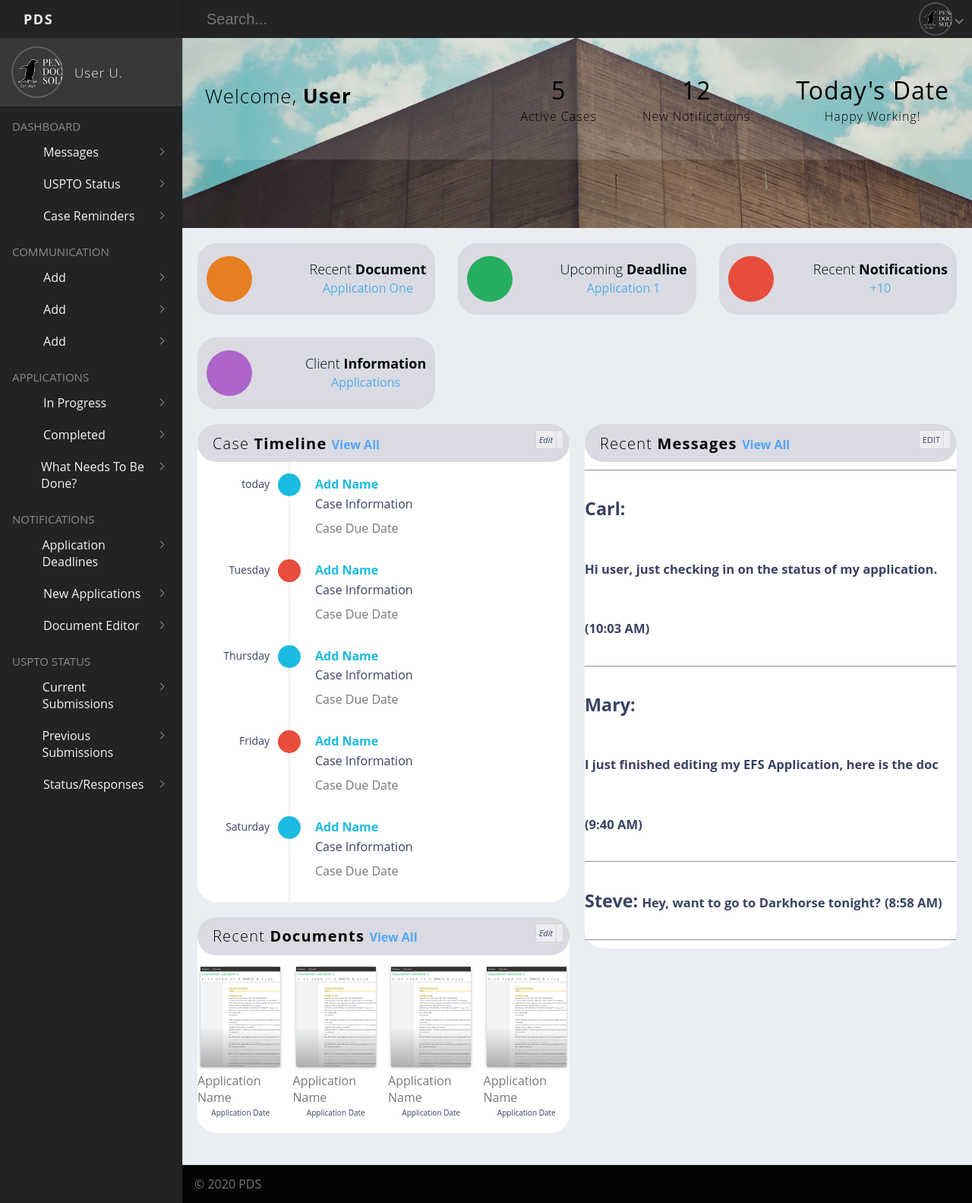
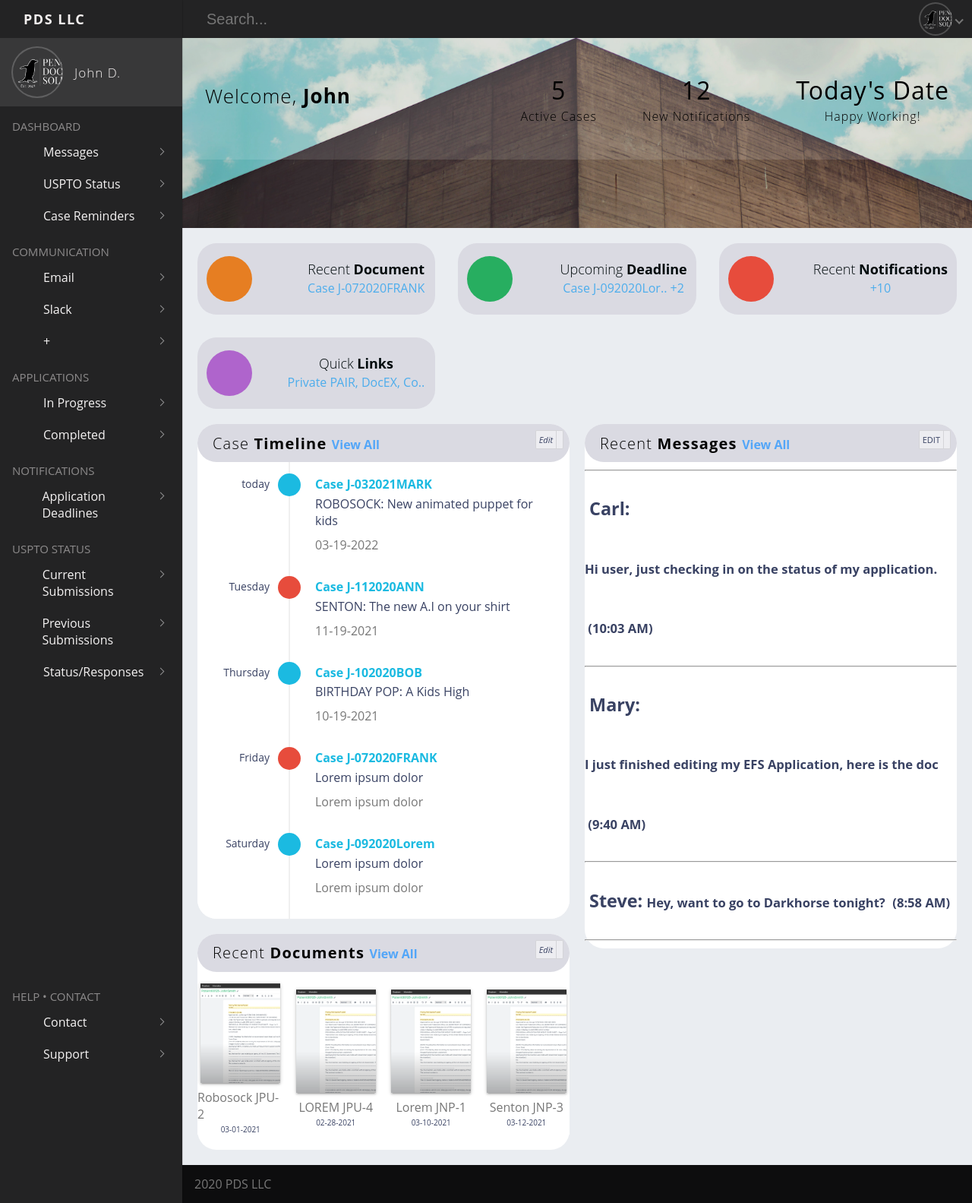
Before and after one commit to thebmw37/capstoneProject, a PHP site: page /md.html in a window 1280 px wide. Shown: the whole page at 76% size. Run offline with PHP 8.4, Linux system fonts and the light colour scheme.

Commit message:
Updated MD

```diff
--- a/md.html
+++ b/md.html
@@ -27,7 +27,7 @@
                 </li> -->
                 <li class="dropdown__list-item">
                   <span class="dropdown__icon"><i class="fas fa-sign-out-alt"></i></span>
-                  <a href="https://penguindocketing.webflow.io/"><span class="dropdown__title">log out</span></a>
+                  <a href="https://www.penguindocketing.com"><span class="dropdown__title">log out</span></a>
                 </li>
               </ul>
             </div>
@@ -37,12 +37,12 @@
         <aside class="sidenav">
           <div class="sidenav__brand">
             <i class="fas fa-feather-alt sidenav__brand-icon"></i>
-            <a class="sidenav__brand-link" href="https://penguindocketing.webflow.io/">PDS<span class="text-light"></span></a>
+            <a class="sidenav__brand-link" href="https://www.penguindocketing.com">PDS LLC<span class="text-light"></span></a>
             <i class="fas fa-times sidenav__brand-close"></i>
           </div>
           <div class="sidenav__profile">
             <div class="sidenav__profile-avatar"></div>
-            <div class="sidenav__profile-title text-light">User U.</div>
+            <div class="sidenav__profile-title text-light">John D.</div>
           </div>
           <div class="row row--align-v-center row--align-h-center">
             <ul class="navList">
@@ -64,9 +64,9 @@
                   <span class="navList__subheading-title">USPTO Status</span>
                 </div>
                 <ul class="subList subList--hidden">
-                  <li class="subList__item">Processing</li>
+                  <li class="subList__item">Active</li>
                   <li class="subList__item">Completed</li>
-                  <li class="subList__item">Received</li>
+                  <!-- <li class="subList__item">Received</li> -->
                 </ul>
               </li>
               <li>
@@ -74,45 +74,45 @@
                   <span class="navList__subheading-icon"><i class="far fa-angry"></i></span>
                   <span class="navList__subheading-title">Case Reminders</span>
                 </div>
-                <ul class="subList subList--hidden">
+                <!-- <ul class="subList subList--hidden">
                   <li class="subList__item">Applications Started</li>
                   <li class="subList__item">Applications Done</li>
-                </ul>
+                </ul> -->
               </li>
 
               <li class="navList__heading">Communication<i class="far fa-envelope"></i></li>
               <li>
                 <div class="navList__subheading row row--align-v-center">
                   <span class="navList__subheading-icon"><i class="fas fa-envelope"></i></span>
-                  <span class="navList__subheading-title">Add</span>
+                  <span class="navList__subheading-title">Email</span>
                 </div>
                 <ul class="subList subList--hidden">
-                  <li class="subList__item">Add</li>
-                  <li class="subList__item">Add</li>
-                  <li class="subList__item">Add</li>
+                  <li class="subList__item" style="font-size: 15px;">accountOne@gmail.com</li>
+                  <li class="subList__item" style="font-size: 15px;">accountTwo@gmail.com</li>
+                  <!-- <li class="subList__item">Add</li> -->
                 </ul>
               </li>
               <li>
                 <div class="navList__subheading row row--align-v-center">
                   <span class="navList__subheading-icon"><i class="fas fa-eye"></i></span>
-                  <span class="navList__subheading-title">Add</span>
+                  <span class="navList__subheading-title">Slack</span>
                 </div>
-                <ul class="subList subList--hidden">
+                <!-- <ul class="subList subList--hidden">
                   <li class="subList__item">Add</li>
                   <li class="subList__item">Add</li>
                   <li class="subList__item">Add</li>
-                </ul>
+                </ul> -->
               </li>
                <li>
                 <div class="navList__subheading row row--align-v-center">
                   <span class="navList__subheading-icon"><i class="fas fa-book-open"></i></span>
-                  <span class="navList__subheading-title">Add</span>
+                  <span class="navList__subheading-title">&#43;</span>
                 </div>
-                <ul class="subList subList--hidden">
+                <!-- <ul class="subList subList--hidden">
                   <li class="subList__item">Add</li>
                   <li class="subList__item">Add</li>
                   <li class="subList__item">Add</li>
-                </ul>
+                </ul> -->
               </li>
 
               <li class="navList__heading">Applications<i class="far fa-image"></i></li>
@@ -121,23 +121,23 @@
                   <span class="navList__subheading-icon"><i class="fas fa-mountain"></i></span>
                   <span class="navList__subheading-title">In Progress</span>
                 </div>
-                <ul class="subList subList--hidden">
+                <!-- <ul class="subList subList--hidden">
                   <li class="subList__item">App 1</li>
                   <li class="subList__item">App 2</li>
-                </ul>
+                </ul> -->
               </li>
               <li>
                 <div class="navList__subheading row row--align-v-center">
                   <span class="navList__subheading-icon"><i class="fas fa-wine-glass-alt"></i></span>
                   <span class="navList__subheading-title">Completed</span>
                 </div>
-                <ul class="subList subList--hidden">
+                <!-- <ul class="subList subList--hidden">
                   <li class="subList__item">View Full list</li>
                   <li class="subList__item">Add/Delete</li>
                   <li class="subList__item">Add/Delete</li>
-                </ul>
+                </ul> -->
               </li>
-              <li>
+              <!-- <li>
                 <div class="navList__subheading row row--align-v-center">
                   <span class="navList__subheading-icon"><i class="fas fa-graduation-cap"></i></span>
                   <span class="navList__subheading-title">What needs to be done?</span>
@@ -148,7 +148,7 @@
                   <li class="subList__item">Add/Delete</li>
                   <li class="subList__item">Add/Delete</li>
                 </ul>
-              </li>
+              </li> -->
 
               <li class="navList__heading">Notifications<i class="fas fa-chart-bar"></i></li>
               <li>
@@ -156,14 +156,14 @@
                   <span class="navList__subheading-icon"><i class="fas fa-credit-card"></i></span>
                   <span class="navList__subheading-title">Application Deadlines</span>
                 </div>
-                <ul class="subList subList--hidden">
+                <!-- <ul class="subList subList--hidden">
                   <li class="subList__item">Add/Delete</li>
                   <li class="subList__item">Add/Delete</li>
                   <li class="subList__item">Add/Delete</li>
                   <li class="subList__item">Add/Delete</li>
-                </ul>
+                </ul> -->
               </li>
-              <li>
+              <!-- <li>
                 <div class="navList__subheading row row--align-v-center">
                   <span class="navList__subheading-icon"><i class="fas fa-phone"></i></span>
                   <span class="navList__subheading-title">New Applications</span>
@@ -174,8 +174,8 @@
                   <li class="subList__item">Add/Delete</li>
                   <li class="subList__item">Add/Delete</li>
                 </ul>
-              </li>
-              <li>
+              </li> -->
+              <!-- <li>
                 <div class="navList__subheading row row--align-v-center">
                   <span class="navList__subheading-icon"><i class="fas fa-plane"></i></span>
                   <span class="navList__subheading-title">Document Editor</span>
@@ -186,7 +186,7 @@
                   <li class="subList__item">Edit Document</li>
                   <li class="subList__item">Add/Delete</li>
                 </ul>
-              </li>
+              </li> -->
 
               <li class="navList__heading">USPTO Status<i class="fas fa-calendar-alt"></i></li>
               <li>
@@ -194,35 +194,80 @@
                   <span class="navList__subheading-icon"><i class="fas fa-wine-glass-alt"></i></span>
                   <span class="navList__subheading-title">Current Submissions</span>
                 </div>
-                <ul class="subList subList--hidden">
+                <!-- <ul class="subList subList--hidden">
                   <li class="subList__item">Add/Delete</li>
                   <li class="subList__item">Add/Delete</li>
                   <li class="subList__item">Add/Delete</li>
-                </ul>
+                </ul> -->
               </li>
               <li>
                 <div class="navList__subheading row row--align-v-center">
                   <span class="navList__subheading-icon"><i class="fas fa-school"></i></span>
                   <span class="navList__subheading-title">Previous Submissions</span>
                 </div>
-                <ul class="subList subList--hidden">
+                <!-- <ul class="subList subList--hidden">
                   <li class="subList__item">Add/Delete</li>
                   <li class="subList__item">Add/Delete</li>
                   <li class="subList__item">Add/Delete</li>
-                </ul>
+                </ul> -->
               </li>
               <li>
                   <div class="navList__subheading row row--align-v-center">
                     <span class="navList__subheading-icon"><i class="fas fa-users"></i></span>
                     <span class="navList__subheading-title">Status/Responses</span>
                   </div>
-                    <ul class="subList subList--hidden">
+                  <!-- <ul class="subList subList--hidden">
                     <li class="subList__item">Add/Delete</li>
                     <li class="subList__item">Add/Delete</li>
                     <li class="subList__item">Add/Delete</li>
                     <li class="subList__item">Add/Delete</li>
-                    </ul>
+                  </ul> -->
                 </li>
+                <li class="navList__heading"><i class="fas fa-calendar-alt"></i></li>
+                <li class="navList__heading"><i class="fas fa-calendar-alt"></i></li>
+                <li class="navList__heading"><i class="fas fa-calendar-alt"></i></li>
+                <li class="navList__heading"><i class="fas fa-calendar-alt"></i></li>
+                <li class="navList__heading"><i class="fas fa-calendar-alt"></i></li>
+                <li class="navList__heading"><i class="fas fa-calendar-alt"></i></li>
+                <li class="navList__heading"><i class="fas fa-calendar-alt"></i></li>
+                <li class="navList__heading"><i class="fas fa-calendar-alt"></i></li>
+                <li class="navList__heading"><i class="fas fa-calendar-alt"></i></li>
+                <li class="navList__heading"><i class="fas fa-calendar-alt"></i></li>
+                <li class="navList__heading"><i class="fas fa-calendar-alt"></i></li>
+                <li class="navList__heading"><i class="fas fa-calendar-alt"></i></li>
+                <li class="navList__heading"><i class="fas fa-calendar-alt"></i></li>
+                <li class="navList__heading"><i class="fas fa-calendar-alt"></i></li>
+                <li class="navList__heading"><i class="fas fa-calendar-alt"></i></li>
+                <li class="navList__heading"><i class="fas fa-calendar-alt"></i></li>
+                <li class="navList__heading"><i class="fas fa-calendar-alt"></i></li>
+                <li class="navList__heading"><i class="fas fa-calendar-alt"></i></li>
+                <li class="navList__heading"><i class="fas fa-calendar-alt"></i></li>
+                <li class="navList__heading"><i class="fas fa-calendar-alt"></i></li>
+                <li class="navList__heading">Help • Contact<i class="fas fa-calendar-alt"></i></li>
+                <li>
+                  <div class="navList__subheading row row--align-v-center">
+                    <span class="navList__subheading-icon"><i class="fas fa-wine-glass-alt"></i></span>
+                    <span class="navList__subheading-title">Contact</span>
+                  </div>
+                  <!-- <ul class="subList subList--hidden">
+                    <li class="subList__item">Add/Delete</li>
+                    <li class="subList__item">Add/Delete</li>
+                    <li class="subList__item">Add/Delete</li>
+                  </ul> -->
+                </li>
+                <li>
+                  <div class="navList__subheading row row--align-v-center">
+                    <span class="navList__subheading-icon"><i class="fas fa-school"></i></span>
+                    <span class="navList__subheading-title">Support</span>
+                  </div>
+                  <!-- <ul class="subList subList--hidden">
+                    <li class="subList__item">Add/Delete</li>
+                    <li class="subList__item">Add/Delete</li>
+                    <li class="subList__item">Add/Delete</li>
+                  </ul> -->
+                </li>
+
+
             </ul>
           </div>
         </aside>
@@ -231,7 +276,7 @@
           <div class="main-header">
             <div class="main-header__intro-wrapper">
               <div class="main-header__welcome">
-                <div class="main-header__welcome-title text-light">Welcome, <strong>User</strong></div>
+                <div class="main-header__welcome-title text-light">Welcome, <strong>John</strong></div>
                 <!-- <div class="main-header__welcome-subtitle text-light">How are you today?</div> -->
               </div>
               <div class="quickview">
@@ -266,7 +311,7 @@
               </div>
               <div class="overviewCard-description">
                 <h3 class="overviewCard-title text-light">Recent <strong>Document</strong></h3>
-                <p class="overviewCard-subtitle">Application One</p>
+                <p class="overviewCard-subtitle">Case J-072020FRANK</p>
               </div>
             </div>
             <div class="overviewCard">
@@ -275,7 +320,7 @@
               </div>
               <div class="overviewCard-description">
                 <h3 class="overviewCard-title text-light">Upcoming <strong>Deadline</strong></h3>
-                <p class="overviewCard-subtitle">Application 1</p>
+                <p class="overviewCard-subtitle">Case J-092020Lor.. +2</p>
               </div>
             </div>
             <div class="overviewCard">
@@ -292,8 +337,8 @@
                  <i class="far fa-file-image"></i>
               </div>
               <div class="overviewCard-description">
-                <h3 class="overviewCard-title text-light">Client <strong>Information</strong></h3>
-                <p class="overviewCard-subtitle">Applications</p>
+                <h3 class="overviewCard-title text-light">Quick <strong>Links</strong></h3>
+                <p class="overviewCard-subtitle">Private PAIR, DocEX, Co.. </p>
               </div>
             </div>
           </div> <!-- /.main__overview -->
@@ -315,9 +360,9 @@
                     <div>today</div>
                   </div>
                   <div class="card__detail">
-                    <div class="card__source text-bold">Add Name</div>
-                    <div class="card__description">Case Information</div>
-                    <div class="card__note">Case Due Date</div>
+                    <div class="card__source text-bold">Case J-032021MARK</div>
+                    <div class="card__description">ROBOSOCK: New animated puppet for kids</div>
+                    <div class="card__note">03-19-2022</div>
                   </div>
                 </div>
                 <div class="card__row">
@@ -326,9 +371,9 @@
                     <div>Tuesday</div>
                   </div>
                   <div class="card__detail">
-                    <div class="card__source text-bold">Add Name</div>
-                    <div class="card__description">Case Information</div>
-                    <div class="card__note">Case Due Date</div>
+                    <div class="card__source text-bold">Case J-112020ANN</div>
+                    <div class="card__description">SENTON: The new A.I on your shirt</div>
+                    <div class="card__note">11-19-2021</div>
                   </div>
                 </div>
                 <div class="card__row">
@@ -337,9 +382,9 @@
                     <div>Thursday</div>
                   </div>
                   <div class="card__detail">
-                    <div class="card__source text-bold">Add Name</div>
-                    <div class="card__description">Case Information</div>
-                    <div class="card__note">Case Due Date</div>
+                    <div class="card__source text-bold">Case J-102020BOB</div>
+                    <div class="card__description">BIRTHDAY POP: A Kids High</div>
+                    <div class="card__note">10-19-2021</div>
                   </div>
                 </div>
                 <div class="card__row">
@@ -348,9 +393,9 @@
                     <div>Friday</div>
                   </div>
                   <div class="card__detail">
-                    <div class="card__source text-bold">Add Name</div>
-                    <div class="card__description">Case Information</div>
-                    <div class="card__note">Case Due Date</div>
+                    <div class="card__source text-bold">Case J-072020FRANK</div>
+                    <div class="card__description">Lorem ipsum dolor</div>
+                    <div class="card__note">Lorem ipsum dolor</div>
                   </div>
                 </div>
                 <div class="card__row">
@@ -359,9 +404,9 @@
                     <div>Saturday</div>
                   </div>
                   <div class="card__detail">
-                    <div class="card__source text-bold">Add Name</div>
-                    <div class="card__description">Case Information</div>
-                    <div class="card__note">Case Due Date</div>
+                    <div class="card__source text-bold">Case J-092020Lorem</div>
+                    <div class="card__description">Lorem ipsum dolor</div>
+                    <div class="card__note">Lorem ipsum dolor</div>
                   </div>
                 </div>
               </div>
@@ -380,23 +425,23 @@
                 <div class="documents">
                   <div class="document">
                     <div class="document__img"></div>
-                    <div class="document__title">Application Name</div>
-                    <div class="document__date">Application Date</div>
+                    <div class="document__title">Robosock JPU-2</div>
+                    <div class="document__date">03-01-2021</div>
                   </div>
                   <div class="document">
                     <div class="document__img"></div>
-                    <div class="document__title">Application Name</div>
-                    <div class="document__date">Application Date</div>
+                    <div class="document__title">LOREM JPU-4</div>
+                    <div class="document__date">02-28-2021</div>
                   </div>
                   <div class="document">
                     <div class="document__img"></div>
-                    <div class="document__title">Application Name</div>
-                    <div class="document__date">Application Date</div>
+                    <div class="document__title">Lorem JNP-1</div>
+                    <div class="document__date">03-10-2021</div>
                   </div>
                   <div class="document">
                     <div class="document__img"></div>
-                    <div class="document__title">Application Name</div>
-                    <div class="document__date">Application Date</div>
+                    <div class="document__title">Senton JNP-3</div>
+                    <div class="document__date">03-12-2021</div>
                   </div>
                 </div>
               </div>
@@ -413,17 +458,17 @@
               </div>
               <div id="messages" style="font-size: 20px;">
                 <hr>
-                <h3 style="display: inline-block;">Carl:</h3>
+                <h3 style="display: inline-block;">&nbspCarl:</h3>
                 <h5 style="display: inline-block;">Hi user, just checking in on the status of my application.</h5>
-                <h5 style="display: inline-block;">(10:03 AM)</h5>
+                <h5 style="display: inline-block;">&nbsp(10:03 AM)</h5>
                 <hr>
-                <h3 style="display: inline-block;">Mary:</h3>
+                <h3 style="display: inline-block;">&nbspMary:</h3>
                 <h5 style="display: inline-block;">I just finished editing my EFS Application, here is the doc</h5>
-                <h5 style="display: inline-block;">(9:40 AM)</h5>
+                <h5 style="display: inline-block;">&nbsp(9:40 AM)</h5>
                 <hr>
-                <h3 style="display: inline-block;">Steve:</h3>
+                <h3 style="display: inline-block;">&nbspSteve:</h3>
                 <h5 style="display: inline-block;">Hey, want to go to Darkhorse tonight?</h5>
-                <h5 style="display: inline-block;">(8:58 AM)</h5>
+                <h5 style="display: inline-block;">&nbsp(8:58 AM)</h5>
                 <hr>
               </div>
             </div>
@@ -432,7 +477,7 @@
         </main>
 
         <footer class="footer">
-          <p><span class="footer__copyright">&copy;</span> 2020 PDS</p>
+          <p><span class="footer__copyright"></span> 2020 PDS LLC</p>
         </footer>
         <script src="https://ajax.googleapis.com/ajax/libs/jquery/3.3.1/jquery.min.js"></script>
         <script>
--- a/md_css.css
+++ b/md_css.css
@@ -223,6 +223,7 @@ html, body {
 	 transform: translateX(0);
 }
  .navList {
+	/* text-align: right; */
 	 width: 240px;
 	 padding: 0;
 	 margin: 0;
@@ -280,6 +281,7 @@ html, body {
 	 transform: rotate(315deg);
 }
  .navList .subList {
+	text-align: center;
 	 padding: 0;
 	 margin: 0;
 	 list-style-type: none;
@@ -630,7 +632,7 @@ html, body {
 	 justify-content: space-between;
 	 padding: 0 16px;
 	 color: #777;
-	 background-color: rgb(5, 5, 5);
+	 background-color: #0d0d0e;
 }
 
 .footer__signature {
```
Also changed, not shown: 2 other files. Lines whose indentation alone changed are shown as unchanged.
